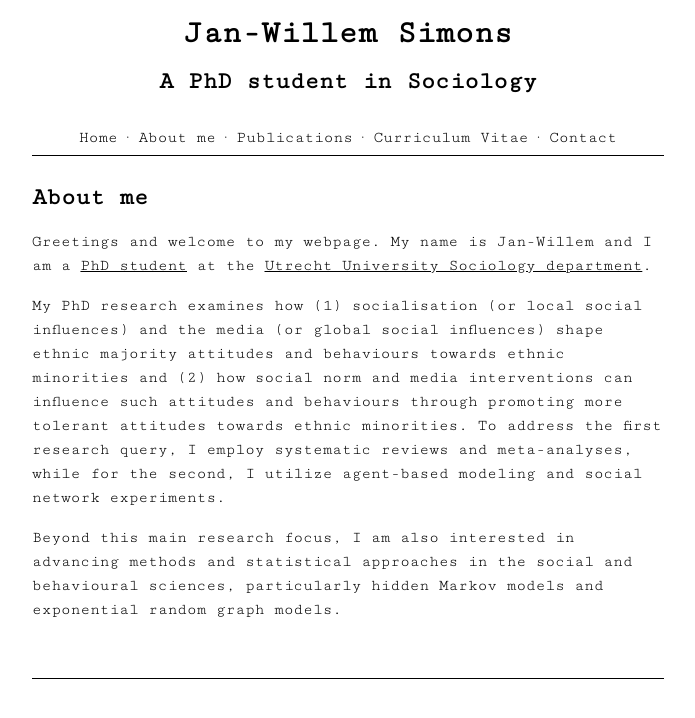
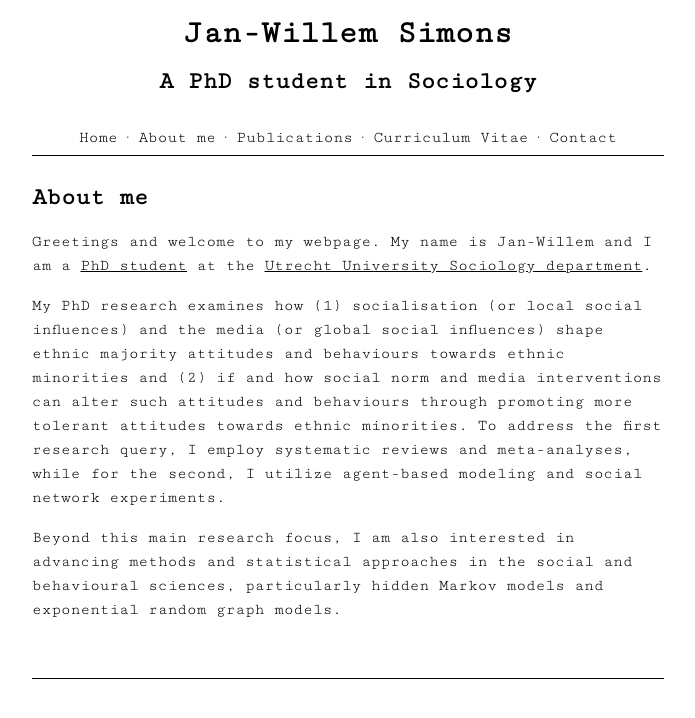
Before and after one commit to jwgsim/jwgsim.github.io, a Jekyll site: the page built from aboutme.md, in a window 1280 px wide. Shown: the top 718 px of the page, without its empty margins (292-987 px from the left). Built offline with Jekyll 4.4.1, drawn with Linux system fonts in a browser that asks for light colours.

Commit message:
update aboutme

```diff
--- a/aboutme.md
+++ b/aboutme.md
@@ -5,6 +5,6 @@ title: About me
 Greetings and welcome to my webpage. My name is Jan-Willem and I am a <a href="https://www.uu.nl/staff/JGSimons"> PhD student</a> at the
 <a href="https://www.uu.nl/en/organisation/sociology"> Utrecht University Sociology department</a>.
 
-My PhD research examines how (1) socialisation (or local social influences) and the media (or global social influences) shape ethnic majority attitudes and behaviours towards ethnic minorities and (2) how social norm and media interventions can influence such attitudes and behaviours through promoting more tolerant attitudes towards ethnic minorities. To address the first research query, I employ systematic reviews and meta-analyses, while for the second, I utilize agent-based modeling and social network experiments.
+My PhD research examines how (1) socialisation (or local social influences) and the media (or global social influences) shape ethnic majority attitudes and behaviours towards ethnic minorities and (2) if and how social norm and media interventions can alter such attitudes and behaviours through promoting more tolerant attitudes towards ethnic minorities. To address the first research query, I employ systematic reviews and meta-analyses, while for the second, I utilize agent-based modeling and social network experiments.
 
 Beyond this main research focus, I am also interested in advancing methods and statistical approaches in the social and behavioural sciences, particularly hidden Markov models and exponential random graph models.
```
